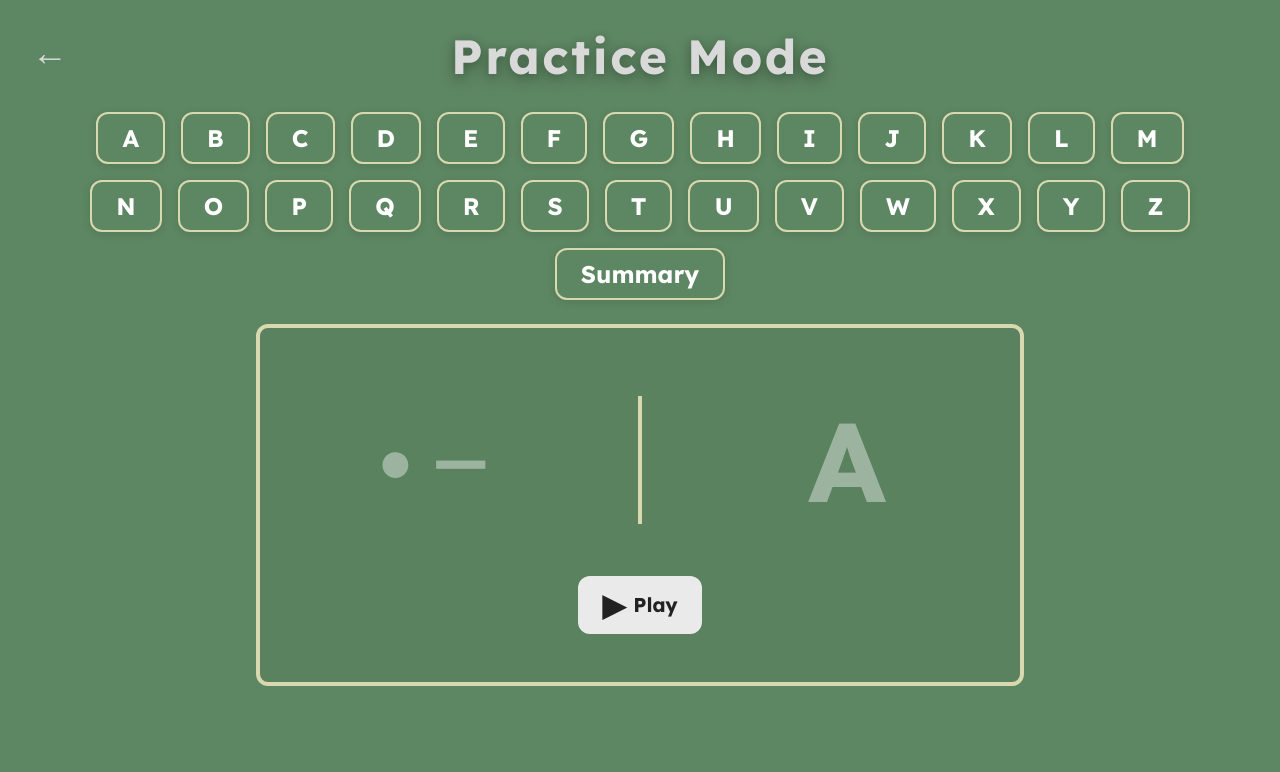
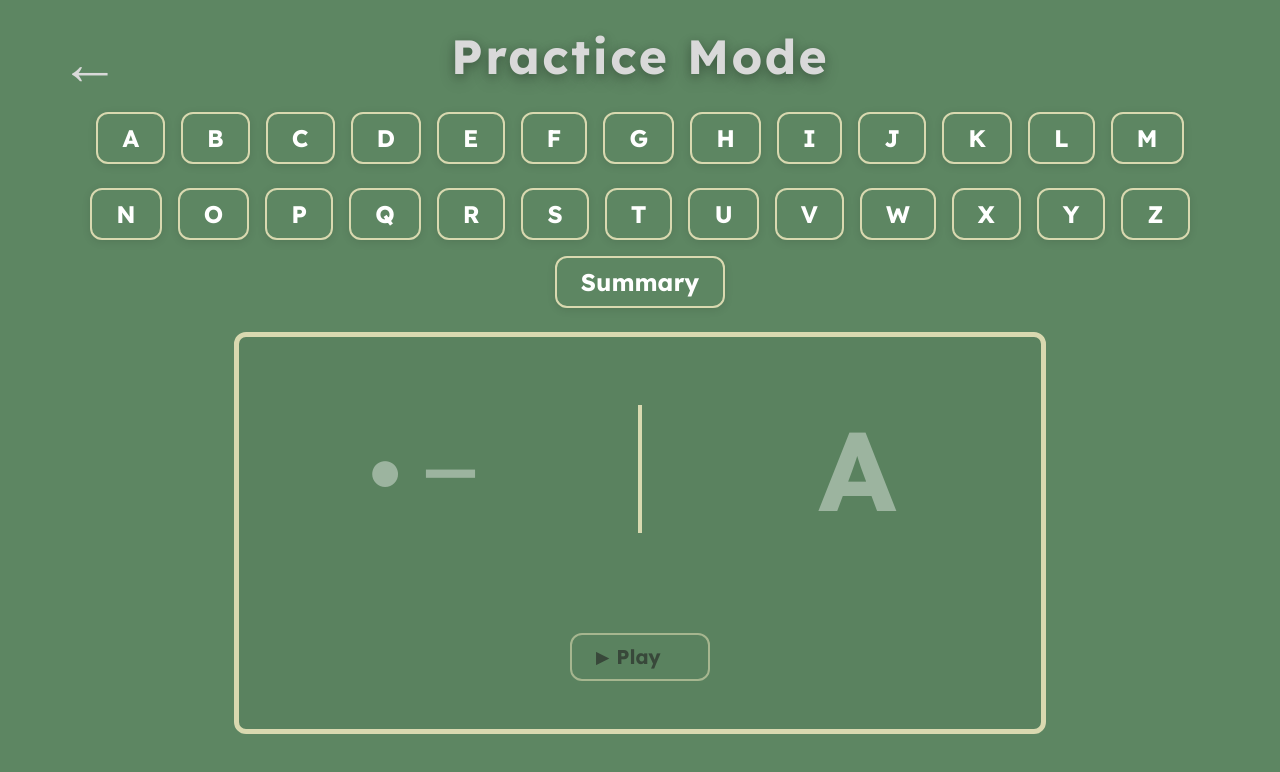
Before and after one commit to LanceAntor/EchoDots, a React (Vite) app in the folder EchoDots/: page /PracticeMode in a window 1280 px wide. Shown: the top 772 px of the page. Built offline with nearby package versions, Linux system fonts and the light colour scheme.

Commit message:
Imrpove UI in practice mode

```diff
--- a/EchoDots/src/PracticeMode/PracticeMode.tsx
+++ b/EchoDots/src/PracticeMode/PracticeMode.tsx
@@ -60,6 +60,7 @@ const PracticeMode: React.FC = () => {
   const [selected, setSelected] = useState<string | null>(null);
   const [hovered, setHovered] = useState<string | null>(null);
   const [isPlaying, setIsPlaying] = useState(false);
+  const [playBtnHovered, setPlayBtnHovered] = useState(false);
 
   // Helper to calculate total duration of morse code
   function getMorseDuration(morse: string) {
@@ -84,7 +85,7 @@ const PracticeMode: React.FC = () => {
   return (
     <div className="min-h-screen bg-[#5d8662] flex flex-col items-center px-4 py-8 font-['Lexend']">
       <button
-        className="absolute top-8 left-8 text-4xl text-[#d9d9d9] font-bold"
+        className="absolute top-8 left-15 text-6xl text-[#d9d9d9] font-bold"
         onClick={() => window.history.back()}
         aria-label="Back"
       >
@@ -98,8 +99,8 @@ const PracticeMode: React.FC = () => {
       >
         Practice Mode
       </h1>
-      <div className="flex flex-col gap-2 justify-center items-center mb-4">
-        <div className="flex gap-4">
+      <div className="flex flex-col gap-4 justify-center items-center mb-4">
+        <div className="flex gap-4 justify-center w-full">
           {Object.keys(morseMap).slice(0, 13).map((letter) => {
             const isSelected = selected === letter;
             const isHovered = hovered === letter;
@@ -126,7 +127,7 @@ const PracticeMode: React.FC = () => {
             );
           })}
         </div>
-        <div className="flex gap-4 mt-2">
+        <div className="flex gap-4 justify-center w-full mt-2">
           {Object.keys(morseMap).slice(13).map((letter) => {
             const isSelected = selected === letter;
             const isHovered = hovered === letter;
@@ -161,8 +162,12 @@ const PracticeMode: React.FC = () => {
         Summary
       </button>
       <div
-        className="w-full max-w-3xl border-4 border-[#d9d9b0] rounded-xl flex flex-col items-center justify-center mx-auto py-12 mb-4"
-        style={{ background: "rgba(0,0,0,0.03)" }}
+        className="border-5 border-[#d9d9b0] rounded-xl flex flex-col items-center justify-center py-12 padding-0 margin-0"
+        style={{
+          background: "rgba(0,0,0,0.03)",
+          maxWidth: "65%",
+          width: "100%",
+        }}
       >
         <div className="flex items-center justify-center w-full">
           <div className="flex-1 text-center text-6xl text-[#fff] font-bold">
@@ -180,11 +185,36 @@ const PracticeMode: React.FC = () => {
           </div>
         </div>
         <button
-          className="mt-8 px-6 py-2 rounded-xl bg-[#eaeaea] text-[#222] text-xl font-bold flex items-center gap-2"
-          onClick={() => selected && playMorse(morseMap[selected])}
+          className={`mt-20 px-6 py-2 rounded-xl border-2 border-[#d9d9b0] text-xl font-bold flex items-center gap-2 transition-all duration-150
+            ${playBtnHovered ? 'bg-[#d9d9b0] text-[#222] shadow-lg' : 'bg-[transparent] text-[#222]'}
+            ${!selected ? 'opacity-60 cursor-not-allowed' : ''}`}
+          onClick={() => {
+            if (!selected) return;
+            if (!isPlaying) {
+              setIsPlaying(true);
+              playMorse(morseMap[selected]);
+              const duration = getMorseDuration(morseMap[selected]);
+              setTimeout(() => setIsPlaying(false), duration * 1000);
+            } else {
+              // Pause: stop all oscillators
+              if (playMorse.currentOscs && playMorse.currentOscs.length > 0) {
+                playMorse.currentOscs.forEach((osc) => {
+                  try { osc.stop(); } catch { /* ignore */ }
+                });
+                playMorse.currentOscs = [];
+              }
+              setIsPlaying(false);
+            }
+          }}
+          onMouseEnter={() => setPlayBtnHovered(true)}
+          onMouseLeave={() => setPlayBtnHovered(false)}
           disabled={!selected}
+          style={{ minWidth: "140px" }}
         >
-          <span style={{ fontSize: "1.5em" }}>▶</span> Play
+          <span style={{ fontSize: "1rem" }}>
+            {isPlaying ? '⏸' : '▶'}
+          </span>
+          {isPlaying ? 'Pause' : 'Play'}
         </button>
       </div>
     </div>
```
